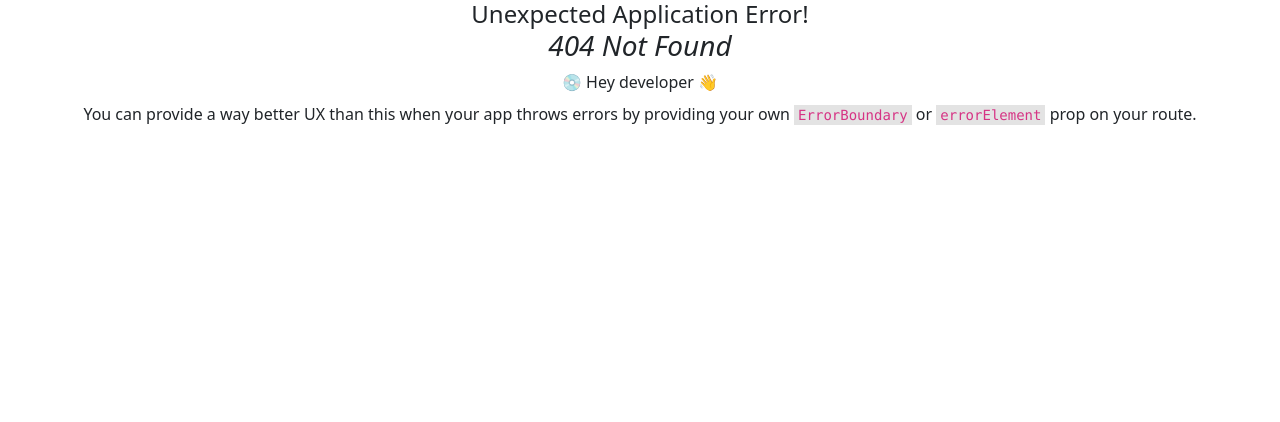
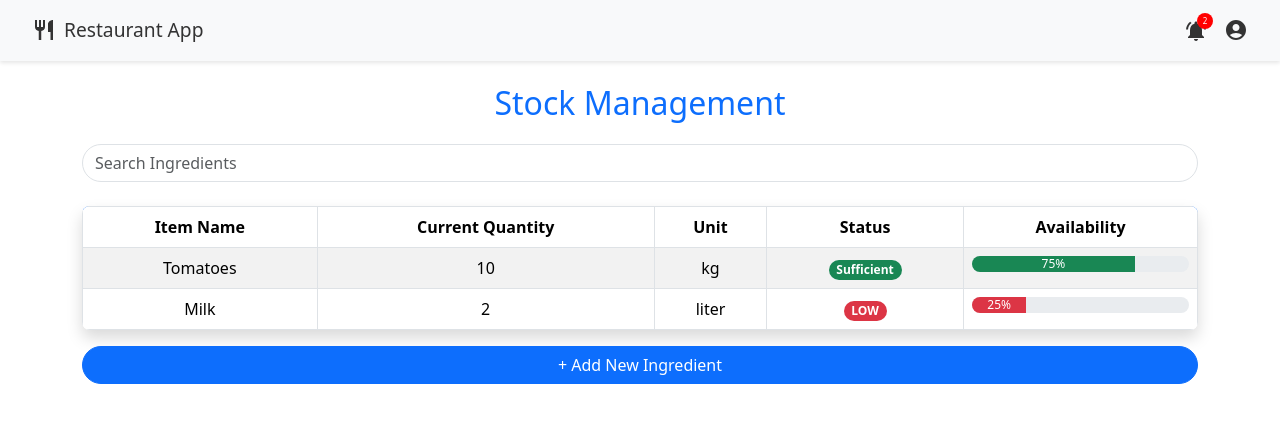
Before and after one commit to bendarryy/Test_Automate_sys_api, a React (Vite) app in the folder frontend/: page /Inventory in a window 1280 px wide. Before the commit this address had no page. Shown: the top 422 px of the page. Built offline with nearby package versions, Linux system fonts and the light colour scheme.

Commit message:
mustafa part1

```diff
--- /dev/null
+++ b/frontend/src/pages/InventoryManagementPage.tsx
@@ -0,0 +1,118 @@
+// InventoryManagementPage.tsx
+import React, { useState } from 'react';
+import { Table, Form, ProgressBar, Button } from 'react-bootstrap';
+import styles from '../styles/InventoryManagementPage.module.css';
+
+interface Item {
+  name: string;
+  quantity: string;
+  unit: string;
+  status: 'Sufficient' | 'LOW';
+  availability: number;
+}
+
+const InventoryManagementPage: React.FC = () => {
+  const [searchTerm, setSearchTerm] = useState('');
+  const [items, setItems] = useState<Item[]>([
+    {
+      name: 'Tomatoes',
+      quantity: '10',
+      unit: 'kg',
+      status: 'Sufficient',
+      availability: 75
+    },
+    {
+      name: 'Milk',
+      quantity: '2',
+      unit: 'liter',
+      status: 'LOW',
+      availability: 25
+    },
+  ]);
+
+  // دالة إضافة عنصر جديد
+  const handleAddNewIngredient = () => {
+    const newItem: Item = {
+      name: 'New Item',
+      quantity: '0',
+      unit: 'kg',
+      status: 'Sufficient',
+      availability: 0
+    };
+    setItems([...items, newItem]);
+  };
+
+  // فلترة العناصر حسب البحث
+  const filteredItems = items.filter(item =>
+    item.name.toLowerCase().includes(searchTerm.toLowerCase())
+  );
+
+  return (
+    <div className={`container py-4 ${styles.customContainer}`}>
+      <h1 className="text-center mb-4 text-primary">Stock Management</h1>
+
+      {/* شريط البحث */}
+      <Form.Group className="mb-4">
+        <Form.Control
+          type="search"
+          placeholder="Search Ingredients"
+          className="rounded-pill"
+          value={searchTerm}
+          onChange={(e) => setSearchTerm(e.target.value)}
+        />
+      </Form.Group>
+
+      {/* جدول البيانات */}
+      <Table striped bordered hover className="rounded-3 overflow-hidden shadow">
+        <thead className="bg-primary text-white">
+          <tr>
+            <th>Item Name</th>
+            <th>Current Quantity</th>
+            <th>Unit</th>
+            <th>Status</th>
+            <th>Availability</th>
+          </tr>
+        </thead>
+        <tbody>
+          {filteredItems.map((item, index) => (
+            <tr key={index}>
+              <td>{item.name}</td>
+              <td>{item.quantity}</td>
+              <td>{item.unit}</td>
+              <td>
+                <span
+                  className={`badge ${
+                    item.status === 'LOW' ? 'bg-danger' : 'bg-success'
+                  } rounded-pill`}
+                >
+                  {item.status}
+                </span>
+              </td>
+              <td>
+                <ProgressBar
+                  now={item.availability}
+                  className="rounded-pill"
+                  variant={item.status === 'LOW' ? 'danger' : 'success'}
+                  label={`${item.availability}%`}
+                />
+              </td>
+            </tr>
+          ))}
+        </tbody>
+      </Table>
+
+      {/* زر إضافة عنصر جديد */}
+      <div className="d-flex justify-content-end mt-3">
+        <Button
+          variant="primary"
+          className="rounded-pill w-100"
+          onClick={handleAddNewIngredient}
+        >
+          + Add New Ingredient
+        </Button>
+      </div>
+    </div>
+  );
+};
+
+export default InventoryManagementPage;
--- /dev/null
+++ b/frontend/src/styles/InventoryManagementPage.module.css
@@ -0,0 +1,94 @@
+/* InventoryManagementPage.module.css */
+.container {
+    padding: 2rem;
+    max-width: 800px;
+    margin: 0 auto;
+  }
+
+  .title {
+    color: #2c3e50;
+    text-align: center;
+    margin-bottom: 2rem;
+  }
+
+  .searchBar {
+    margin-bottom: 1.5rem;
+  }
+
+  .searchBar input {
+    width: 100%;
+    padding: 0.8rem;
+    border: 1px solid #bdc3c7;
+    border-radius: 25px; /* حواف بيضاوية أكثر */
+    font-size: 1rem;
+  }
+
+  .table {
+    width: 100%;
+    border-collapse: collapse;
+    box-shadow: 0 1px 3px rgba(0,0,0,0.12);
+    border-radius: 15px; /* حواف بيضاوية للجدول */
+    overflow: hidden; /* لإخفاء الحواف الزاوية للعناصر الداخلية */
+  }
+
+  .table th {
+    background-color: #3498db;
+    color: white;
+    padding: 1rem;
+    text-align: left;
+  }
+
+  .table td {
+    padding: 1rem;
+    border-bottom: 1px solid #ecf0f1;
+  }
+
+  /* حواف بيضاوية للصف الأول والأخير */
+  .table tr:first-child th:first-child {
+    border-top-left-radius: 15px;
+  }
+
+  .table tr:first-child th:last-child {
+    border-top-right-radius: 15px;
+  }
+
+  .table tr:last-child td:first-child {
+    border-bottom-left-radius: 15px;
+  }
+
+  .table tr:last-child td:last-child {
+    border-bottom-right-radius: 15px;
+  }
+
+  .lowStock {
+    background-color: #ffebee;
+  }
+
+  .sufficientStock {
+    background-color: #e8f5e9;
+  }
+
+  .statusIndicator {
+    padding: 0.3rem 0.8rem;
+    border-radius: 15px; /* زيادة استدارة المؤشر */
+    font-weight: bold;
+    display: inline-block;
+  }
+      /* تضبيطات الزر الأزرق */
+.btn-primary {
+    background-color: #3498db !important;
+    border-color: #3498db !important;
+  }
+
+  .btn-primary:hover {
+    background-color: #2980b9 !important;
+    border-color: #2980b9 !important;
+    transform: translateY(-2px);
+  }
+
+  /* تنسيقات إضافية إذا أردت */
+  .rounded-pill {
+    padding: 0.5rem 2rem;
+    font-weight: 600;
+    box-shadow: 0 2px 5px rgba(52, 152, 219, 0.3);
+  }
```
Also changed, not shown: frontend/src/router/Router.tsx (+8 -1 lines).
